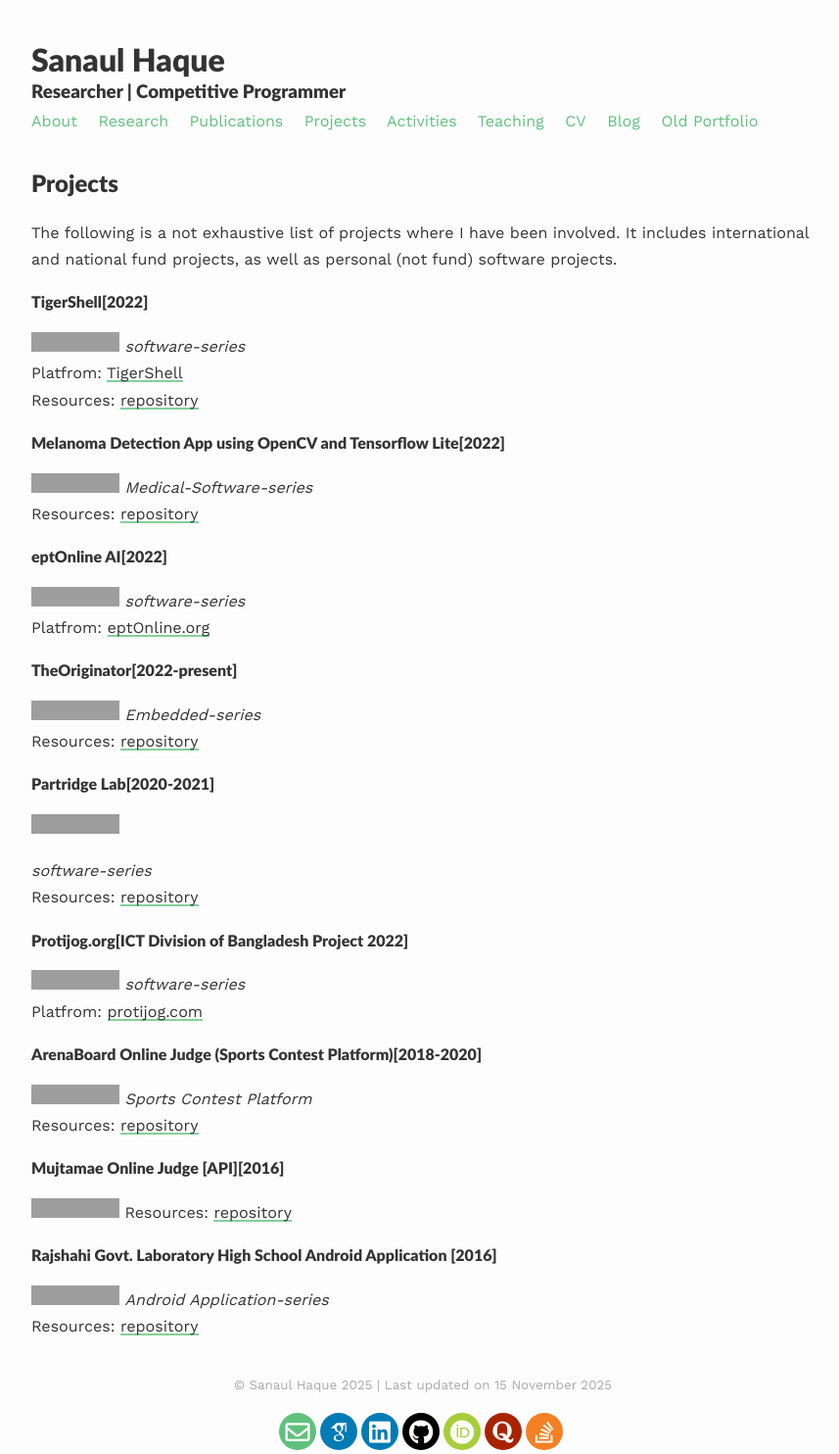
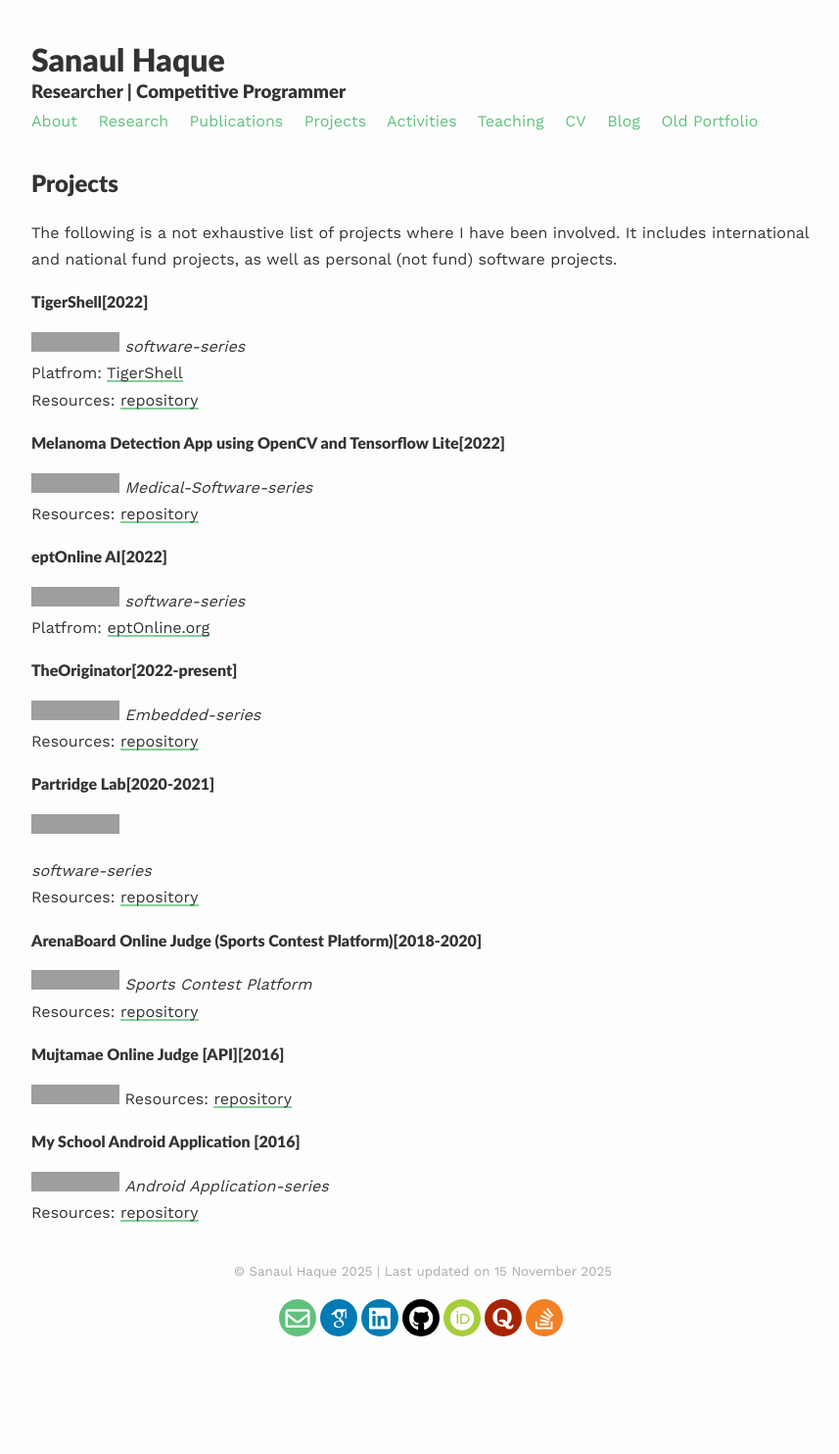
Before and after one commit to Md-Sanaul-Haque-Shanto/md-sanaul-haque-shanto.github.io, a Jekyll site: the page built from _pages/projects.md, in a window 1280 px wide. Shown: the whole page at 98% size, without its empty margins (208-1065 px from the left). Built offline with Jekyll 4.4.1, drawn with Linux system fonts in a browser that asks for light colours; nearby versions of some CDN libraries; some web fonts are replaced; after the commit the page ends 1368 px from its top, so only the background shows below that; grey boxes are pictures that could not be loaded.

Commit message:
Update projects.md

```diff
--- a/_pages/projects.md
+++ b/_pages/projects.md
@@ -36,10 +36,6 @@ Resources: <a href="https://theoriginator.org">repository</a>
 *software-series* <br>
 Resources: <a href="https://partridgelab.github.io">repository</a>
 
-#### Protijog.org[ICT Division of Bangladesh Project 2022]
-<img src="https://img.shields.io/badge/project-software-green">
-*software-series* <br>
-Platfrom: <a href="https://protijog.com">protijog.com</a><br>
 
 #### ArenaBoard Online Judge (Sports Contest Platform)[2018-2020]
 <img src="https://img.shields.io/badge/project-software-green">
@@ -50,7 +46,7 @@ Resources: <a href="https://github.com/md-sanaul-haque-shanto">repository</a>
 <img src="https://img.shields.io/badge/project-software-green">
 Resources: <a href="#">repository</a>
 
-#### Rajshahi Govt. Laboratory High School Android Application [2016]
+#### My School Android Application [2016]
 <img src="https://img.shields.io/badge/project-software-green">
 *Android Application-series* <br>
 Resources: <a href="https://github.com/md-sanaul-haque-shanto/RGLHS-APPS">repository</a>
```
